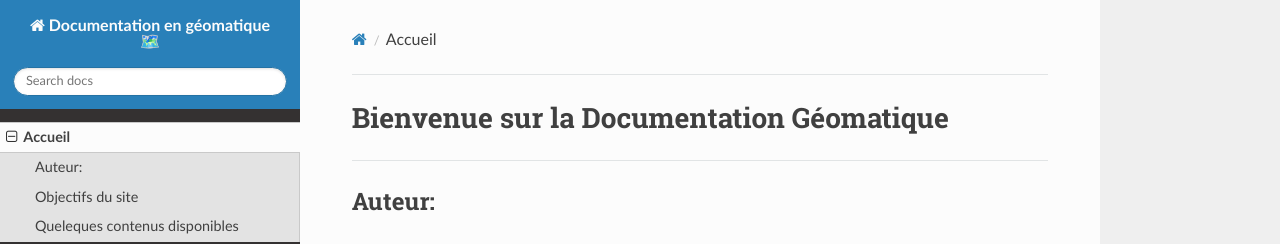
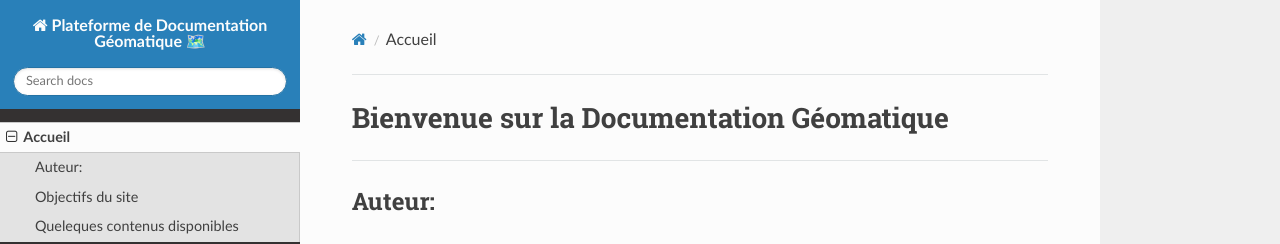
Before and after one commit to abdou123-guene/Site_de_documentation_geomatique, an MkDocs documentation site: the page built from docs/index.md, in a window 1280 px wide. Shown: the top 244 px of the page. Built offline with MkDocs 1.6.1, drawn with Linux system fonts in a browser that asks for light colours; nearby versions of some CDN libraries.

Commit message:
Update mkdocs.yml

```diff
--- a/mkdocs.yml
+++ b/mkdocs.yml
@@ -1,4 +1,4 @@
-site_name: Documentation en géomatique 🗺️
+site_name: Plateforme de Documentation Géomatique 🗺️
 
 theme:
   name: readthedocs
```
